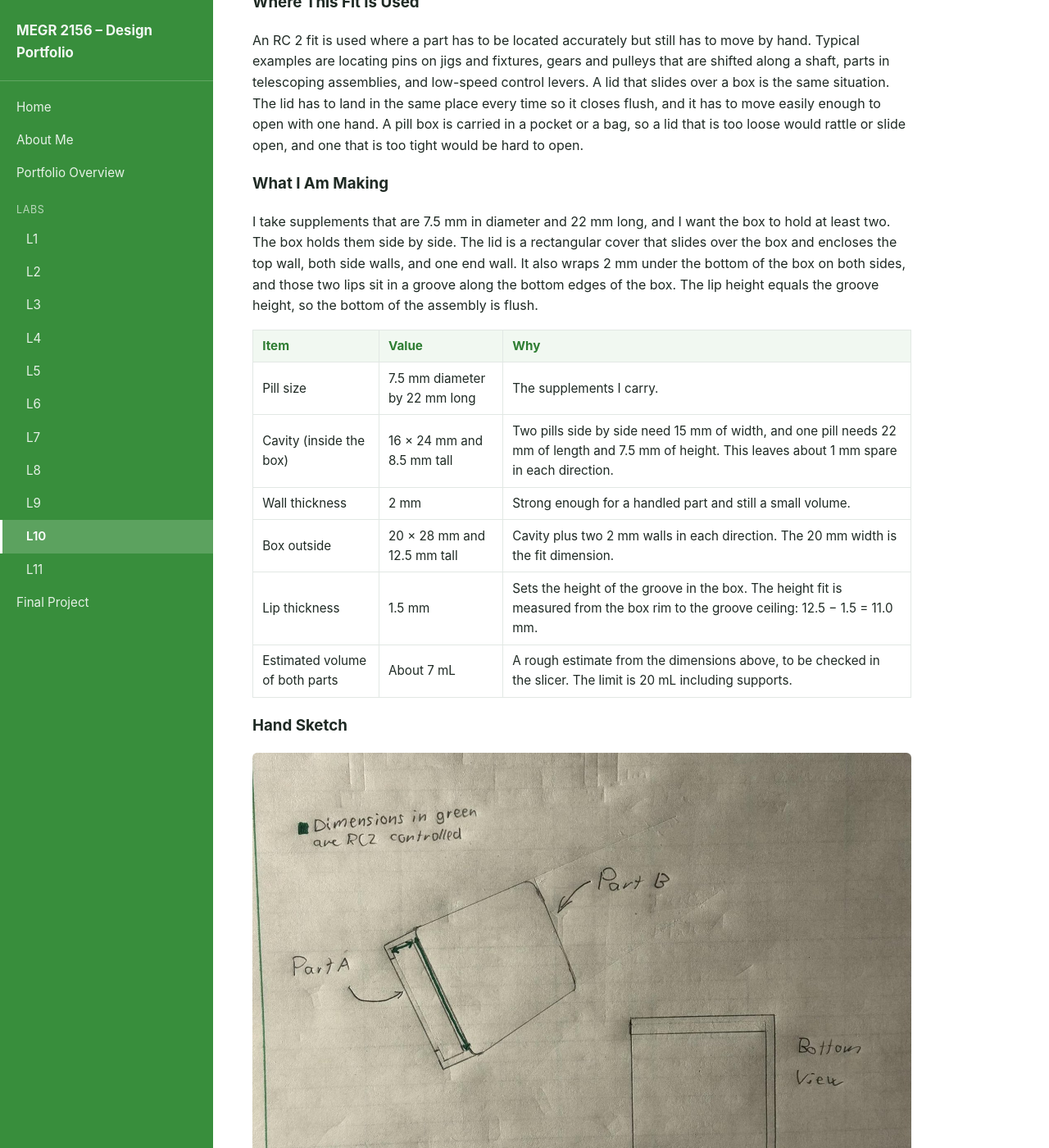
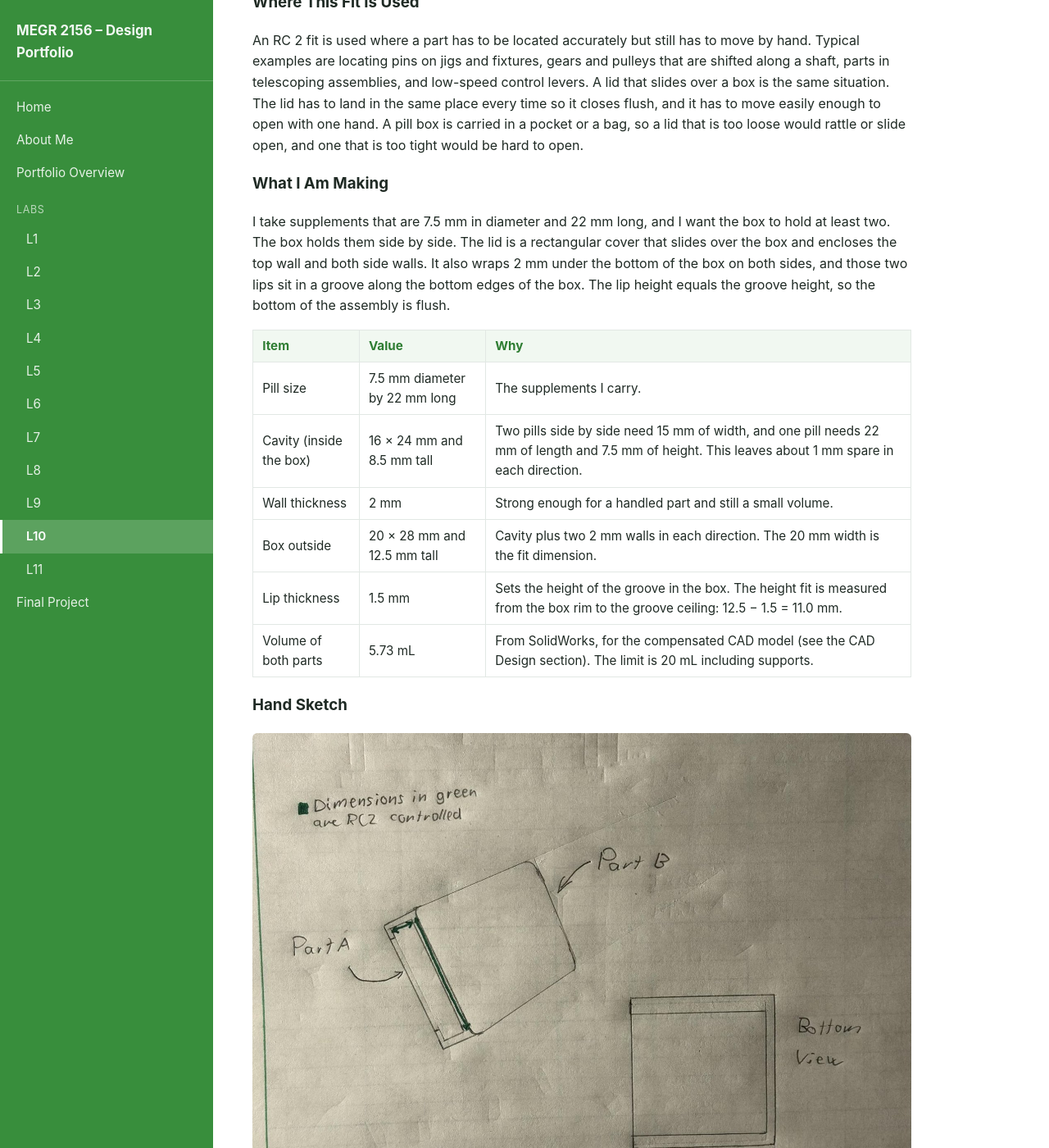
Before and after one commit to juanmasacova/MASACOVA-portfolio, a Jekyll site: the page built from docs/Labs/L10/index.html, in a window 1280 px wide and 1400 px high, scrolled down 1296 px. Shown: the whole window at 82% size. Built offline with Jekyll 4.4.1, drawn with Linux system fonts in a browser that asks for light colours; some of the changed text lies outside the part shown.

Commit message:
L10: add volume results and match page text to the modeled lid
Co-Authored-By: Claude Sonnet 5.5 <noreply@anthropic.com>
Claude-Session: https://claude.ai/code/session_01RhUpXezzLAhCNXa2newucz

```diff
--- a/docs/Labs/L10/index.html
+++ b/docs/Labs/L10/index.html
@@ -4,7 +4,7 @@ title: "L10 – RC 2 Sliding Fit: Pill Box"
 <h1>L10 – RC 2 Sliding Fit: Pill Box</h1>
 
 <h2>Objective</h2>
-<p>This week's goal was to design and 3D print a pair of parts that show an RC 2 sliding fit on a resin (SLA) print, as defined in the Machinery's Handbook. The parts also have to be useful, not just a plain hole and shaft. I am making a to-go pill box for supplements: a rectangular box with a lid that slides over it and covers the top, the sides, and one end. The sliding lid is the RC 2 fit. The two parts together have to stay under 20 mL, including supports.</p>
+<p>This week's goal was to design and 3D print a pair of parts that show an RC 2 sliding fit on a resin (SLA) print, as defined in the Machinery's Handbook. The parts also have to be useful, not just a plain hole and shaft. I am making a to-go pill box for supplements: a rectangular box with a lid that slides over it and covers the top and both sides. The sliding lid is the RC 2 fit. The two parts together have to stay under 20 mL, including supports.</p>
 
 <h2>1. Research and Planning</h2>
 
@@ -18,7 +18,7 @@ title: "L10 – RC 2 Sliding Fit: Pill Box"
 <p>An RC 2 fit is used where a part has to be located accurately but still has to move by hand. Typical examples are locating pins on jigs and fixtures, gears and pulleys that are shifted along a shaft, parts in telescoping assemblies, and low-speed control levers. A lid that slides over a box is the same situation. The lid has to land in the same place every time so it closes flush, and it has to move easily enough to open with one hand. A pill box is carried in a pocket or a bag, so a lid that is too loose would rattle or slide open, and one that is too tight would be hard to open.</p>
 
 <h3>What I Am Making</h3>
-<p>I take supplements that are 7.5 mm in diameter and 22 mm long, and I want the box to hold at least two. The box holds them side by side. The lid is a rectangular cover that slides over the box and encloses the top wall, both side walls, and one end wall. It also wraps 2 mm under the bottom of the box on both sides, and those two lips sit in a groove along the bottom edges of the box. The lip height equals the groove height, so the bottom of the assembly is flush.</p>
+<p>I take supplements that are 7.5 mm in diameter and 22 mm long, and I want the box to hold at least two. The box holds them side by side. The lid is a rectangular cover that slides over the box and encloses the top wall and both side walls. It also wraps 2 mm under the bottom of the box on both sides, and those two lips sit in a groove along the bottom edges of the box. The lip height equals the groove height, so the bottom of the assembly is flush.</p>
 <div class="table-wrap">
 <table>
 <tr><th>Item</th><th>Value</th><th>Why</th></tr>
@@ -27,7 +27,7 @@ title: "L10 – RC 2 Sliding Fit: Pill Box"
 <tr><td>Wall thickness</td><td>2 mm</td><td>Strong enough for a handled part and still a small volume.</td></tr>
 <tr><td>Box outside</td><td>20 &times; 28 mm and 12.5 mm tall</td><td>Cavity plus two 2 mm walls in each direction. The 20 mm width is the fit dimension.</td></tr>
 <tr><td>Lip thickness</td><td>1.5 mm</td><td>Sets the height of the groove in the box. The height fit is measured from the box rim to the groove ceiling: 12.5 &minus; 1.5 = 11.0 mm.</td></tr>
-<tr><td>Estimated volume of both parts</td><td>About 7 mL</td><td>A rough estimate from the dimensions above, to be checked in the slicer. The limit is 20 mL including supports.</td></tr>
+<tr><td>Volume of both parts</td><td>5.73 mL</td><td>From SolidWorks, for the compensated CAD model (see the CAD Design section). The limit is 20 mL including supports.</td></tr>
 </table>
 </div>
 
@@ -125,6 +125,22 @@ title: "L10 – RC 2 Sliding Fit: Pill Box"
 <img src="Finalboxassemblypicture.png" alt="Assembled view of the pill box, with the lid covering the box and the open end showing the box face and the two small lips at the bottom">
 <p><strong>Assembled view:</strong> the lid slid over the box. The bottom of the box and the bottom of the lid lips are flush.</p>
 
+<h3>Volume</h3>
+<p>The two parts together have to stay under 20 mL including supports. I checked the volume of each part with Mass Properties in SolidWorks.</p>
+<div class="table-wrap">
+<table>
+<tr><th>Part</th><th>Volume (mm&sup3;)</th><th>Volume (mL)</th></tr>
+<tr><td>Box</td><td>2933.54</td><td>2.93</td></tr>
+<tr><td>Lid</td><td>2799.94</td><td>2.80</td></tr>
+<tr><td><strong>Total</strong></td><td><strong>5733.48</strong></td><td><strong>5.73</strong></td></tr>
+</table>
+</div>
+<p>That is under 30 percent of the limit, which leaves plenty of room for supports. The volume of the supports will be added in the preprocessing section.</p>
+<img src="boxVolumeandMAssproperties.png" alt="SolidWorks Mass Properties window for the box, showing a volume of 2933.54 cubic millimeters">
+<p><strong>Box:</strong> 2933.54 mm&sup3;.</p>
+<img src="lidVolumeandMAssproperties.png" alt="SolidWorks Mass Properties window for the lid, showing a volume of 2799.94 cubic millimeters">
+<p><strong>Lid:</strong> 2799.94 mm&sup3;.</p>
+
 <h2>3. Preprocessing for 3D Printing</h2>
 
 <h2>4. Post-Processing</h2>
```
